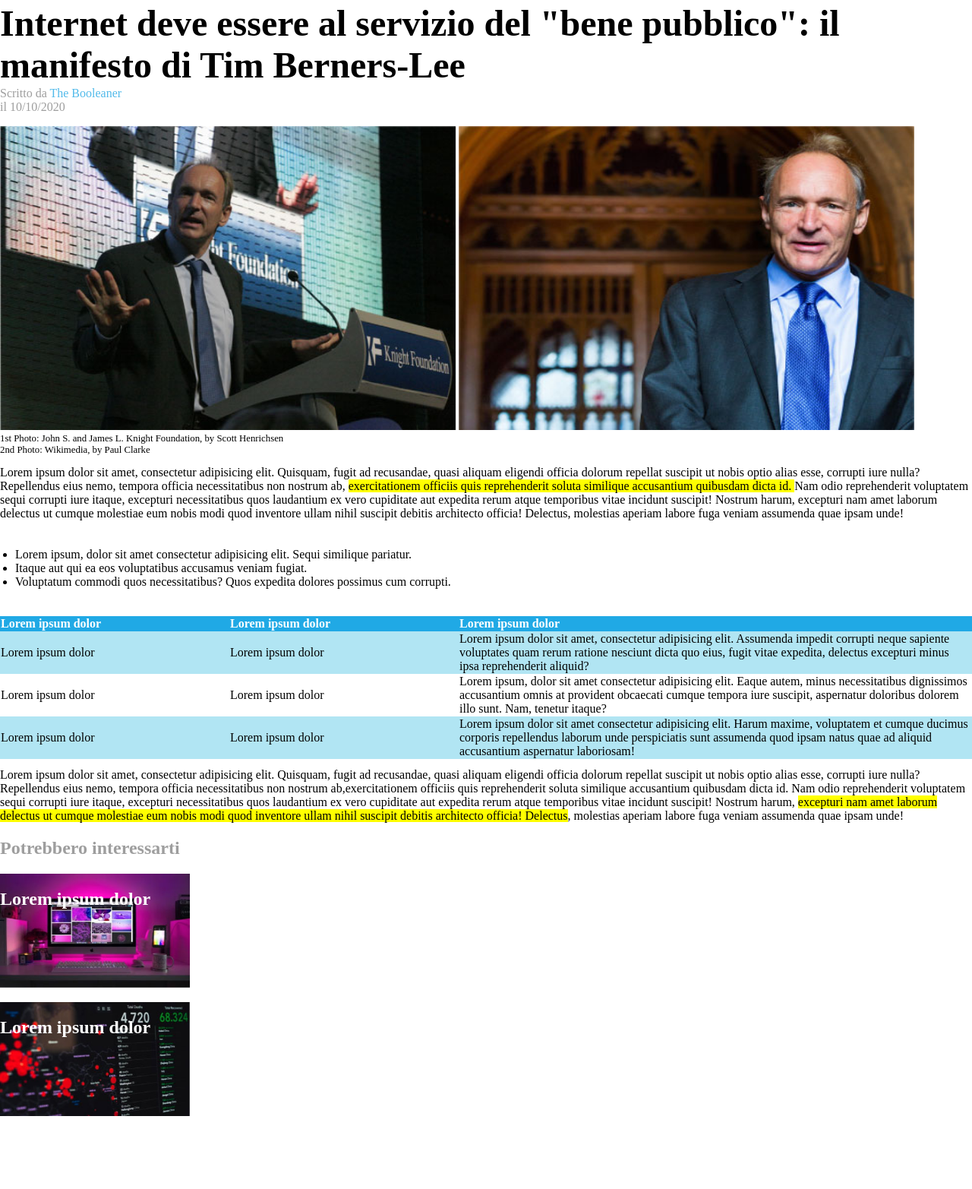
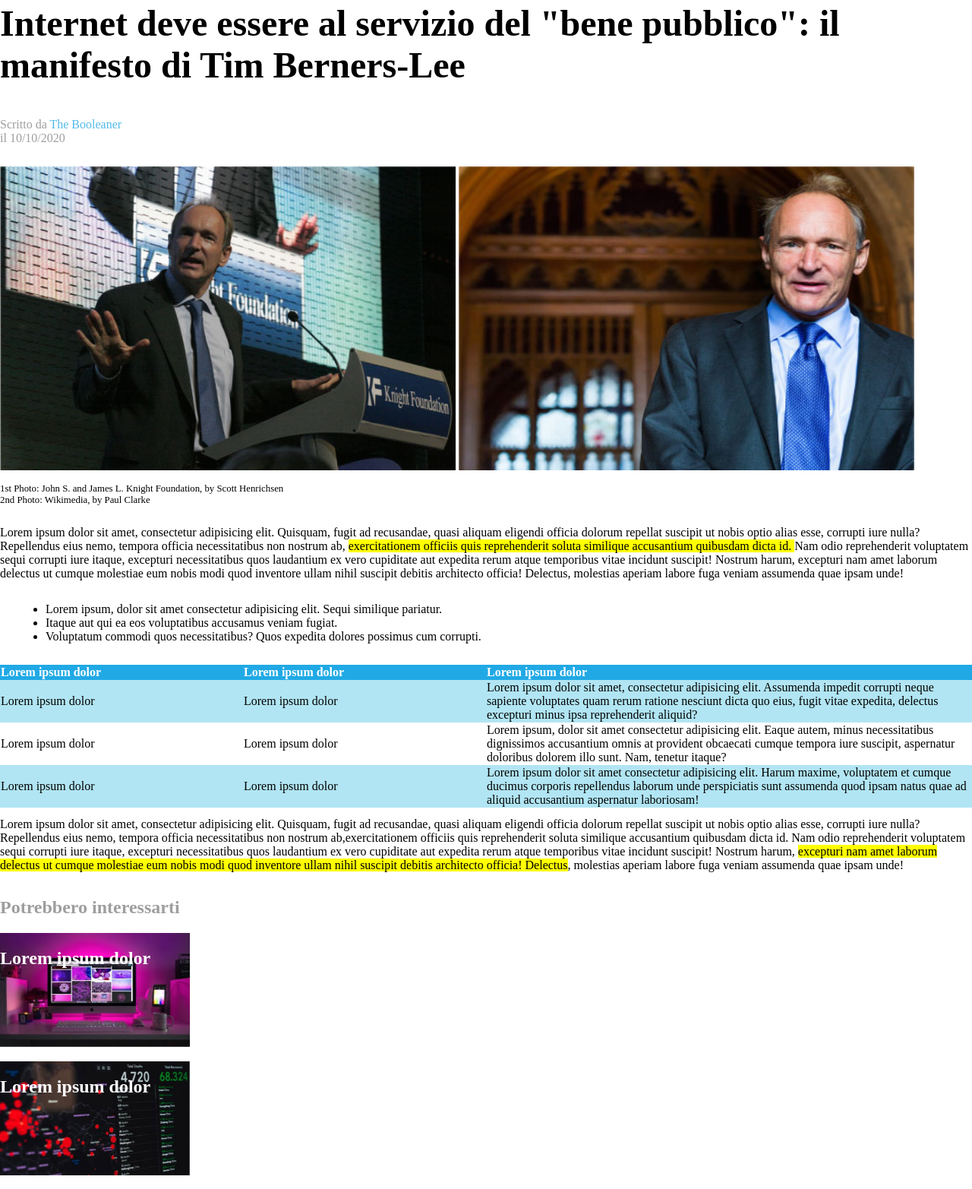
Before and after one commit to EmilianaManzo/html-css-booleaner, a plain HTML site: page index.html in a window 1280 px wide. Shown: the part 232-1797 px from the top of the page at 76% size. Before the commit the page ends 1720 px from the top, so only its background shows below. Drawn offline with Linux system fonts and the light colour scheme.

Commit message:
correzione esercizio

```diff
--- a/assets/style/style.css
+++ b/assets/style/style.css
@@ -14,23 +14,23 @@ header{
   position: relative;
 }
 
-.logo{
+header .logo{
   width: 14em;
- position: absolute;
- left: 0;
- bottom: 0;
+  position: absolute;
+  left: 0;
+  bottom: 0;
 
 }
 
 h1{
   font-size: 3em;
-  margin-bottom: 1px;
+  padding-bottom: 1px;
 }
 
 .title p {
   color: #9e9e9e;
   font-size: 16px;
-  margin-top: 1px;
+  padding-top: 1px;
 }
 
 .title p .author {
@@ -44,13 +44,13 @@ h1{
 }
 
 section .under_photo{
-  margin-top: 0;
+  padding-top: 0;
   font-size: .8em;
 }
 
 /* Primo paragrafo e lista*/
 section{
-  margin-bottom: 1%;
+  padding-bottom: 1%;
 }
 
 section .underlined {
@@ -58,8 +58,7 @@ background-color: yellow;
 }
 
 section ul{
-  padding: 20px
-  ;
+  margin-left: 20px;
 }
 /* Tabella */
 table{
@@ -75,7 +74,7 @@ table thead {
 }
 
 table .mini{
-  width: 300px;
+  width: 25%;
 }
 
 
@@ -106,5 +105,5 @@ footer div h2 {
 footer div img{
   width:250px ;
   height: 150px;
-  margin-bottom: 15px;
+  padding-bottom: 15px;
 }
--- a/index.html
+++ b/index.html
@@ -13,7 +13,11 @@
 
   <header>
     <!-- Logo -->
-    <img class="logo" src="assets/img/logo.svg" alt="logo">
+    <div class="container">
+      <div class="logo">
+        <img class="logo" src="assets/img/logo.svg" alt="logo">
+      </div>
+    </div>
   </header>
 
   <main>
```
